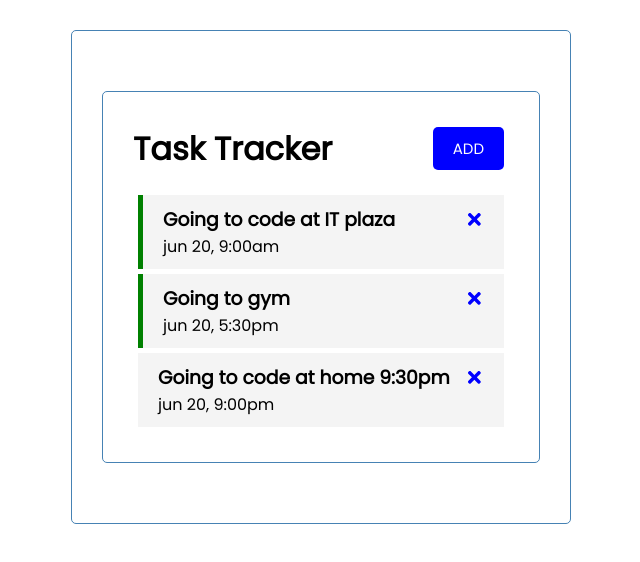
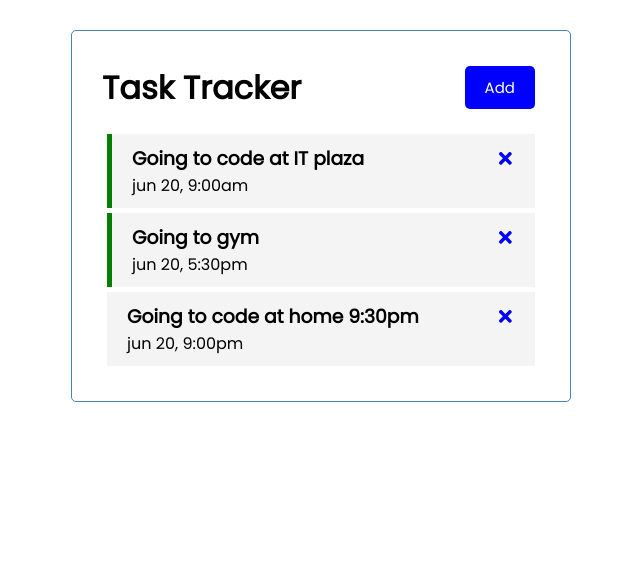
Before and after one commit to TimiMaliki/IG_marketing_landing_page, a React (Create React App) app in the folder task-tracker/: page / in a window 1280 px wide. Shown: the top 562 px of the page, without its empty margins (319-959 px from the left). Built offline with nearby package versions, Linux system fonts and the light colour scheme.

Commit message:
npm run build

```diff
--- a/task-tracker/react-icon/package.json
+++ /dev/null
@@ -1,5 +0,0 @@
-{
-  "dependencies": {
-    "react-icons": "^4.9.0"
-  }
-}
--- a/task-tracker/src/App.js
+++ b/task-tracker/src/App.js
@@ -1,17 +1,74 @@
 import Header from './components/Header'
+import Tasks from './components/Tasks'
+import AddTask from './components/AddTask'
+import { useState } from 'react'
 
 
 
 
 function App() {
+  const [showAddTask,setshowAddTask] = useState(false)
+  const [tasks, setTask] = useState(
+    [
+       {
+          id: 1,
+          text: 'Going to code at IT plaza',
+          day: ' jun 20, 9:00am',
+          reminder: true,
+       },
+
+       {
+          id: 2,
+          text: 'Going to gym',
+          day: ' jun 20, 5:30pm',
+          reminder: true,
+       },
+
+       {
+          id: 3,
+          text: 'Going to code at home 9:30pm',
+          day: ' jun 20, 9:00pm',
+          reminder: false,
+       }
+
+    ]
+ )
+  //Add Tasks
+
+  const addTask = (task) => {
+    const id = Math.floor(Math.random() * 10000) + 1
+    const newAddedTask = { id, ...task }
+    setTask([...tasks, newAddedTask])
+ }
+ //Deleting Task
+
+ const deleteTask = (id) => {
+    console.log({ id });
+    setTask(tasks.filter((task) => task.id !== id))
+
+ }
+
+ //ToggleReminder
+
+ const toggleReminder = (id) => {
+    setTask(
+       tasks.map((task) =>
+          task.id === id ? { ...task, reminder: !task.reminder } : task
+
+       )
+
+    )
+ }
+
   return (
     <div className='container'>
 
-      <Header />
-
-      {/* // passing a prop here
-      onAdd={() => setShowAddTask(!showAddTask)} */}
-
+      <Header onAdd={() => setshowAddTask(!showAddTask)}showAdd={showAddTask}/>
+      {showAddTask &&<AddTask onAdd={addTask} />}
+      {tasks.length > 0 ? <Tasks
+         task={tasks}
+         onDelete={deleteTask}
+         onToggle={toggleReminder} /> : "no task to show"}
 
     </div>
   );
--- a/task-tracker/src/components/Header.js
+++ b/task-tracker/src/components/Header.js
@@ -1,83 +1,17 @@
-import { useState } from 'react'
 import Button from '../components/Button'
-import Tasks from '../components/Tasks'
-import AddTask from '../components/AddTask'
-
-// onAdd
-// called the prop onAdd here
-function Header({ title})
- {
-   // const [showAddTask, setShowAddTask] = useState(false)
-   // the add button function setShowAddtask wasnt decleared
-   const [tasks, setTask] = useState(
-      [
-         {
-            id: 1,
-            text: 'Going to code at IT plaza',
-            day: ' jun 20, 9:00am',
-            reminder: true,
-         },
-
-         {
-            id: 2,
-            text: 'Going to gym',
-            day: ' jun 20, 5:30pm',
-            reminder: true,
-         },
-
-         {
-            id: 3,
-            text: 'Going to code at home 9:30pm',
-            day: ' jun 20, 9:00pm',
-            reminder: false,
-         }
-
-      ]
-   )
-   //Add Tasks
-
-   const addTask = (task) => {
-      const id = Math.floor(Math.random() * 10000) + 1
-      const newAddedTask = { id, ...task }
-      setTask([...tasks, newAddedTask])
-   }
-   //Deleting Task
-
-   const deleteTask = (id) => {
-      console.log({ id });
-      setTask(tasks.filter((task) => task.id !== id))
-
-   }
-
-   //ToggleReminder
-
-   const toggleReminder = (id) => {
-      setTask(
-         tasks.map((task) =>
-            task.id === id ? { ...task, reminder: !task.reminder } : task
-
-         )
-
-      )
-   }
 
 
-   return <div className='container'>
+function Header({ title,onAdd,showAdd})
+ {
 
-      {/* {showAddTask && <AddTask onAdd={addTask} />} */}
-
+   return <div >
       <header className='header'>
          <h1>{title}</h1>
-         <Button color='blue' text='ADD' />
+         <Button color={showAdd ? 'red' : 'blue'} text={showAdd ? 'Close' : 'Add'}
+          onClick={onAdd}/>
       </header>
-{/*
-          onClick={onAdd}
-         the button onClick function */}
 
-      {tasks.length > 0 ? <Tasks
-         task={tasks}
-         onDelete={deleteTask}
-         onToggle={toggleReminder} /> : "no task to show"}
+
 
 
 
```
Also changed, not shown: 1 other file (tests, documents, lock files or other folders).
